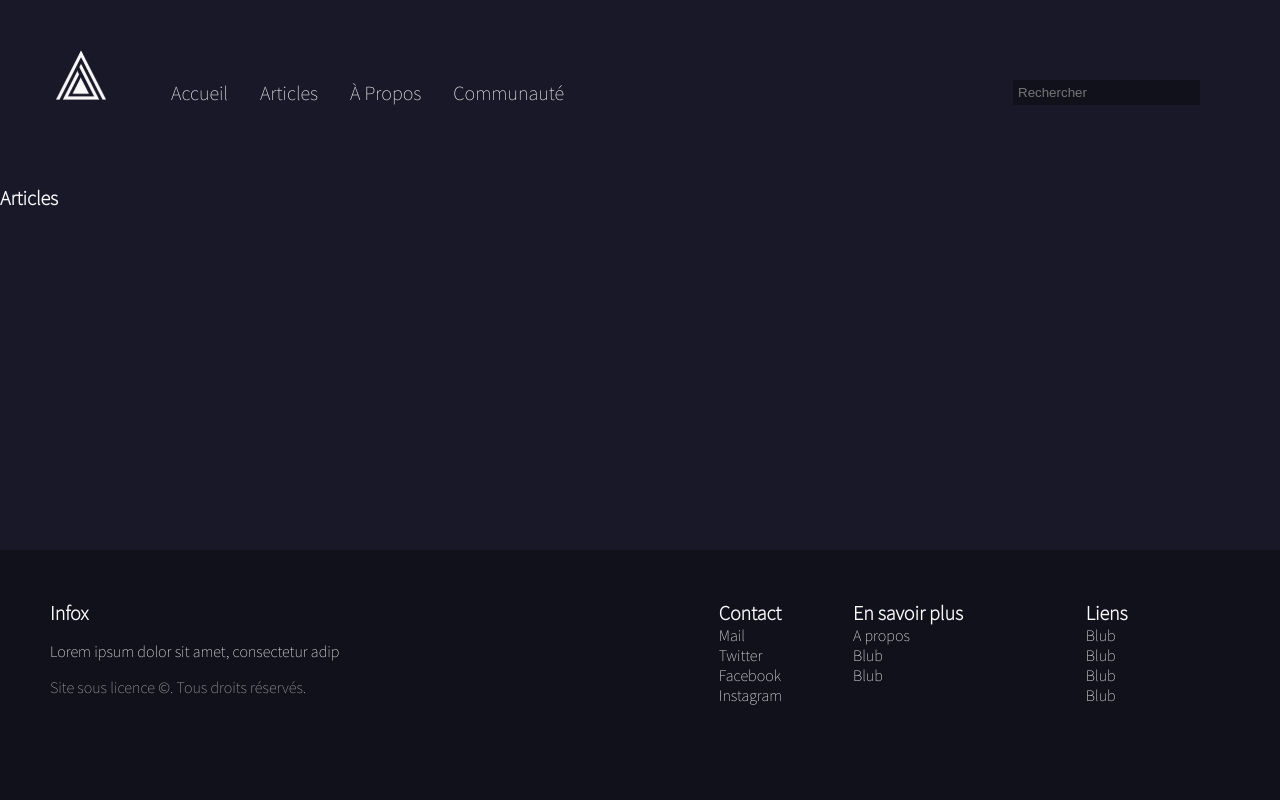
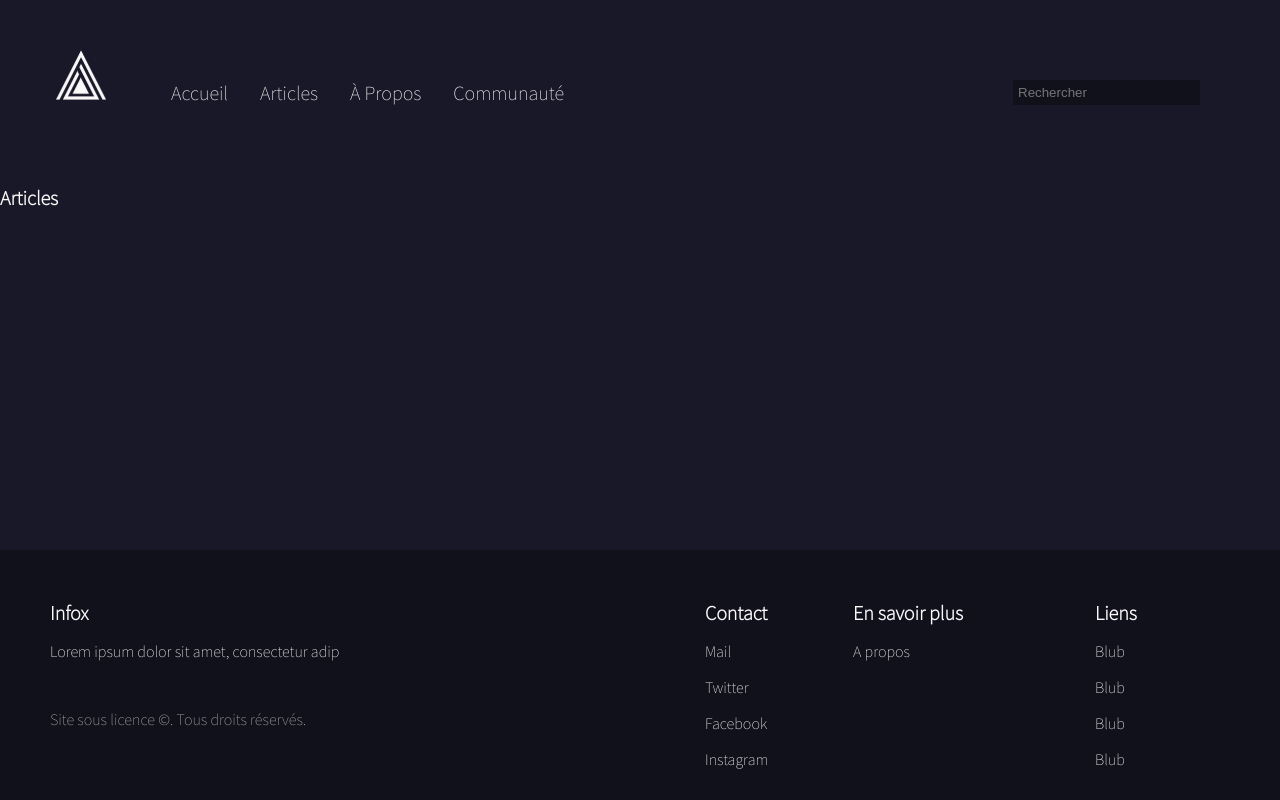
Before and after one commit to Vincent-vst/Sauvetage, a React (Create React App) app in the folder sauvetage-app/: page /articles in a window 1280 px wide. Built offline with nearby package versions, Linux system fonts and the light colour scheme.

Commit message:
Footer Update

```diff
--- a/sauvetage-app/src/components/Footer.js
+++ b/sauvetage-app/src/components/Footer.js
@@ -22,10 +22,7 @@ const Footer = () => {
             <div className="footerPlus">
                 <h1>En savoir plus</h1>
                 <ul>
-                    <li>A propos</li>
-                    <li></li>
-                    <li>Blub</li>
-                    <li>Blub</li>
+                    <li><NavLink to="/APropos">A propos</NavLink></li>
                 </ul>
             </div>
             <div className="footerLiens">
--- a/sauvetage-app/src/style/_setting.scss
+++ b/sauvetage-app/src/style/_setting.scss
@@ -41,6 +41,7 @@ h1 {
 
 li {
   text-align: none;
+  padding-top: 1em;
 }
 ul {
   list-style-type: none;
--- a/sauvetage-app/src/style/components/_footer.scss
+++ b/sauvetage-app/src/style/components/_footer.scss
@@ -8,17 +8,20 @@
   display: table;
   padding-top: 50px;
   .footerCredit {
-    padding: 0px 0px 0px 50px;
+    padding: 0px 10px 0px 50px;
     display: table-cell;
     .textCredit {
         color:$greyText;
+        padding-top:2em;
     }
   }
   .footerContact {
     display: table-cell;
+    padding-right:10px;
   }
   .footerPlus {
     display: table-cell;
+    padding-right:10px;
   }
   .footerLiens {
     padding: 0px 50px 0px 0px;
```
